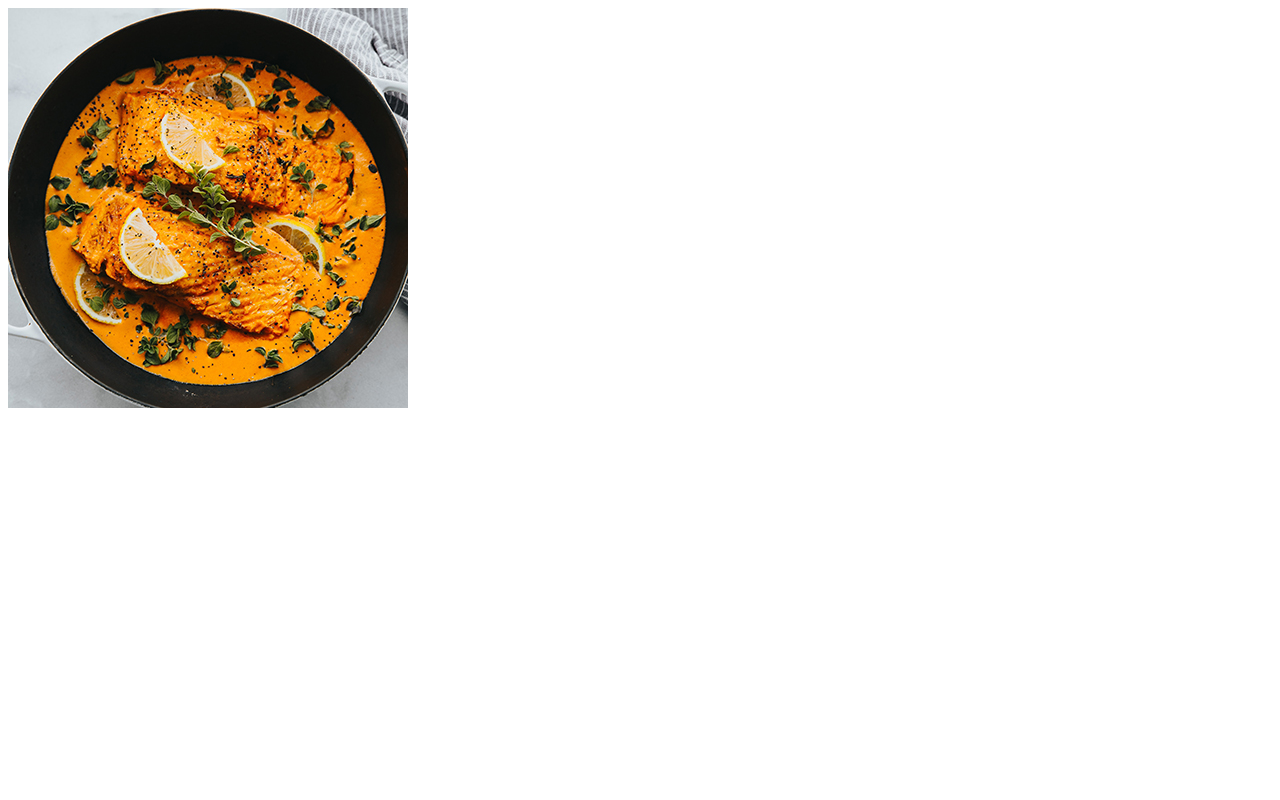
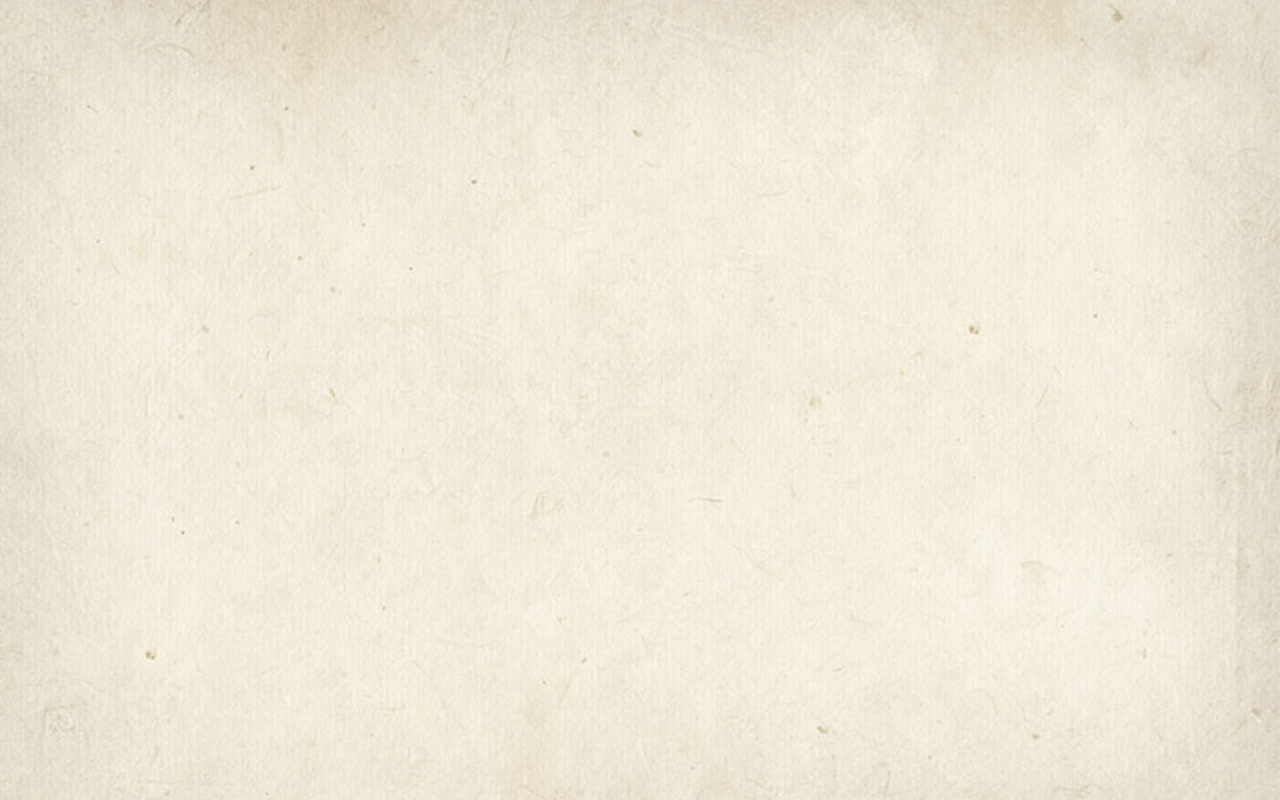
Before and after one commit to Study-Trial/responsive-images, a plain HTML site: page index.html in a window 1280 px wide. Drawn offline with Linux system fonts and the light colour scheme.

Commit message:
background

```diff
--- a/css/styles.css
+++ b/css/styles.css
@@ -1,3 +1,5 @@
-.meal {
-    /* width: 100%; */
+body {
+    background: url(../images/bg-paper@2x.jpg);
+    background-repeat: no-repeat;
+    background-size: cover;
 }
--- a/index.html
+++ b/index.html
@@ -7,6 +7,6 @@
     <title>Document</title>
 </head>
 <body>
-    <img src="images\meal.jpg" alt="bowl with salmon and spices" class="meal" srcset="images\meal.jpg 1x, images\meal@2x.jpg 2x, images\meal@3x.jpg 3x">
+
 </body>
 </html>
```
